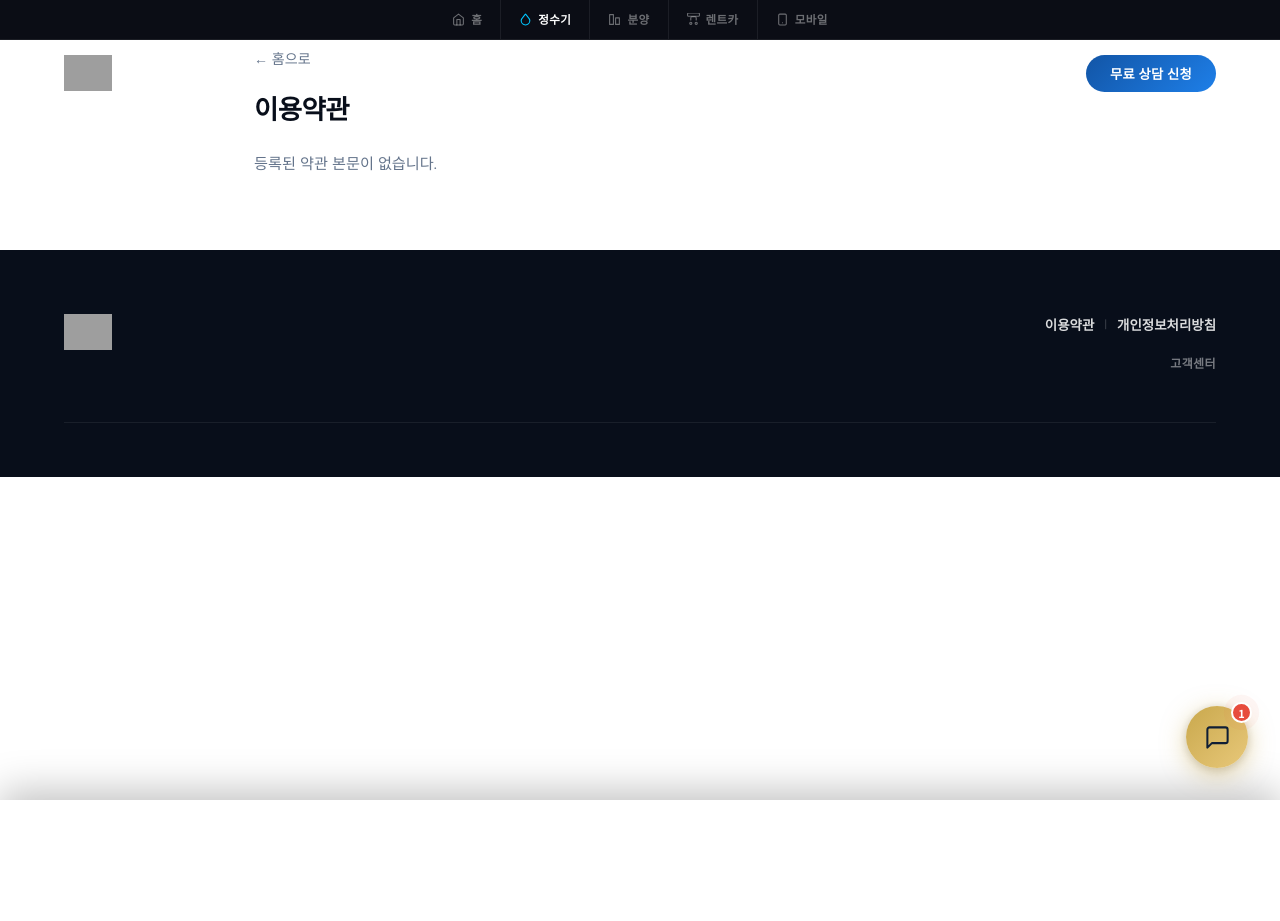
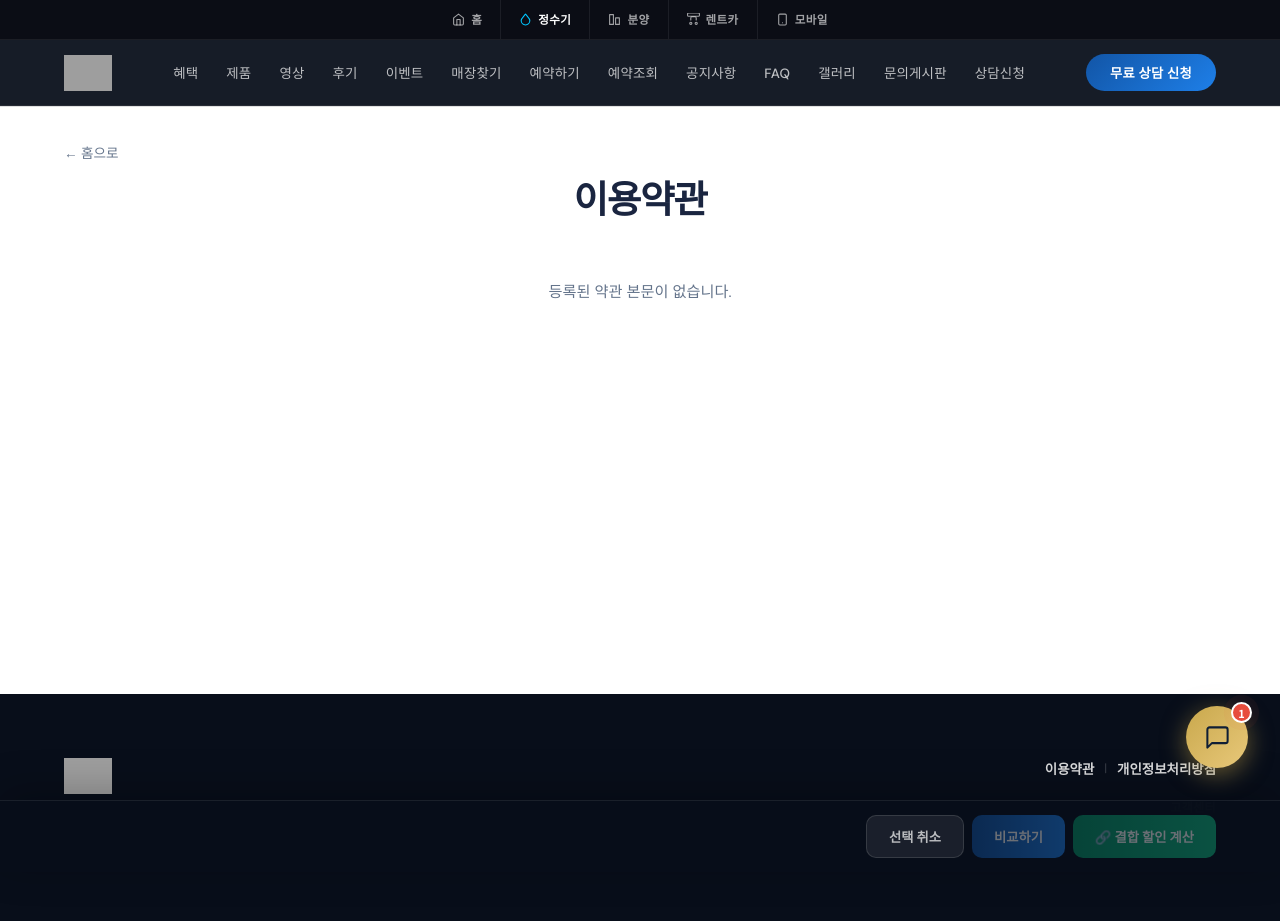
Before and after one commit to bbomm1006/planetest, a PHP site: page /index.php?legal=terms in a window 1280 px wide. Before the commit the page ends 800 px from the top, so only its background shows below. Run offline with PHP 8.4, Linux system fonts and the light colour scheme; data that the repository does not hold is empty; some libraries are stand-ins or nearby versions; grey boxes are pictures that could not be loaded.

Commit message:
프론트 약관관리 UI 수정

```diff
--- a/css/main.css
+++ b/css/main.css
@@ -5,9 +5,13 @@
 ══════════════════════════════════════ */
 nav{position:fixed;top:40px;left:0;right:0;z-index:1000;height:66px;
   display:flex;align-items:center;justify-content:space-between;padding:0 5vw;
-  transition:all .4s var(--ease-out);}
-nav.s{background:rgba(8,14,26,.88);backdrop-filter:blur(24px) saturate(180%);
-      border-bottom:1px solid rgba(255,255,255,.06);}
+  transition:background .35s var(--ease-out),border-color .35s,box-shadow .35s;
+  background:rgba(8,14,26,.94);
+  backdrop-filter:blur(20px) saturate(180%);
+  -webkit-backdrop-filter:blur(20px) saturate(180%);
+  border-bottom:1px solid rgba(255,255,255,.07);
+  box-shadow:0 1px 0 rgba(0,0,0,.12);}
+nav.s{background:rgba(8,14,26,.97);border-bottom-color:rgba(255,255,255,.09);}
 .nav-logo{display:flex;align-items:center;gap:10px;text-decoration:none;}
 .nav-mark{width:36px;height:36px;border-radius:10px;
   background:linear-gradient(135deg,var(--sky),var(--aqua));
@@ -16,7 +20,7 @@
 .nav-name{font-family:'Bebas Neue',sans-serif;font-size:1.55rem;color:var(--white);letter-spacing:1px;line-height:1;}
 .nav-name em{color:var(--aqua);font-style:normal;}
 .nav-links{display:flex;gap:28px;list-style:none;}
-.nav-links a{text-decoration:none;color:rgba(255,255,255,.5);font-size:.84rem;font-weight:500;
+.nav-links a{text-decoration:none;color:rgba(255,255,255,.72);font-size:.84rem;font-weight:500;
   transition:color .2s;letter-spacing:.2px;}
 .nav-links a:hover{color:#fff;}
 .nav-cta{padding:9px 24px;border-radius:100px;
@@ -2559,28 +2563,105 @@
   .ft-bot{flex-direction:column;align-items:flex-start;gap:16px;}
 }
 
-/* 법적 약관 페이지 (index.php?legal=) */
+/* 법적 약관 페이지 (index.php?legal=) — 섹션 .inner 와 동일 너비(1280) */
+/* 고정: site-sw 40px + nav 66px */
 .legal-page{
-  max-width:900px;margin:0 auto;padding:48px 5vw 72px;
+  --legal-nav-offset:calc(40px + 66px);
+  min-height:calc(100vh - var(--legal-nav-offset));
+  max-width:1280px;
+  width:100%;
+  margin:0 auto;
+  padding:calc(var(--legal-nav-offset) + 36px) 5vw 80px;
+  padding-left:max(5vw, env(safe-area-inset-left));
+  padding-right:max(5vw, env(safe-area-inset-right));
+  background:var(--white);
+  box-sizing:border-box;
 }
 .legal-page-inner{width:100%;}
+.legal-page-top{
+  display:flex;justify-content:flex-start;
+  margin-bottom:16px;
+}
 .legal-page-back{
-  display:inline-block;font-size:.88rem;color:var(--muted,#64748b);text-decoration:none;margin-bottom:20px;
-}
-.legal-page-back:hover{color:var(--ink,#0f172a);}
+  display:inline-flex;align-items:center;gap:6px;
+  font-size:.85rem;font-weight:500;color:var(--g5);text-decoration:none;
+  padding:0;
+  transition:color .18s;
+}
+.legal-page-back:hover{color:var(--sky);}
+.legal-page-head{margin:0;padding:0;border:none;text-align:center;}
 .legal-page-title{
-  font-size:1.65rem;font-weight:800;margin:0 0 20px;letter-spacing:-.02em;color:var(--ink,#0f172a);
+  font-size:clamp(1.75rem,4.2vw,2.35rem);
+  font-weight:800;
+  margin:0 0 22px;
+  letter-spacing:-.035em;
+  color:var(--ink2);
+  line-height:1.22;
+  word-break:keep-all;
 }
 .legal-page-version-row{
-  display:flex;align-items:center;gap:12px;flex-wrap:wrap;margin-bottom:12px;
-}
-.legal-page-version-row label{font-size:.85rem;font-weight:600;color:var(--muted,#64748b);}
+  display:flex;align-items:center;justify-content:center;
+  margin:0 0 12px;
+}
 .legal-version-select{
-  min-width:220px;padding:10px 12px;border:1px solid #e2e8f0;border-radius:10px;
-  font-size:.9rem;background:#fff;color:var(--ink,#0f172a);
-}
-.legal-page-meta{font-size:.82rem;color:var(--muted,#64748b);margin:0 0 24px;}
-.legal-page-body{line-height:1.75;}
-.legal-page-prose{font-size:.92rem;color:#334155;}
-.legal-page-empty{font-size:.95rem;color:var(--muted,#64748b);}
+  display:block;
+  width:100%;max-width:min(100%,380px);
+  margin:0 auto;
+  padding:11px 14px;border:1px solid var(--g2);border-radius:10px;
+  font-size:.9rem;font-family:inherit;background:var(--white);color:var(--ink2);
+  text-align:left;
+  cursor:pointer;
+  transition:border-color .2s,box-shadow .2s;
+}
+.legal-version-select:focus{
+  outline:none;border-color:rgba(30,127,232,.5);
+  box-shadow:0 0 0 3px rgba(30,127,232,.1);
+}
+.legal-page-meta{
+  font-size:.82rem;font-weight:400;color:var(--g5);
+  margin:0 auto 32px;
+  padding:0;
+  max-width:560px;
+  line-height:1.65;
+  text-align:center;
+}
+.legal-page-meta:empty{display:none;}
+.legal-page-body{
+  line-height:1.85;
+  padding-top:0;
+  border-top:none;
+  max-width:720px;
+  margin:0 auto;
+  text-align:left;
+}
+.legal-page-prose{
+  font-size:.9375rem;color:var(--g7);
+  overflow-wrap:anywhere;word-break:keep-all;
+}
+.legal-page-prose br + br{margin-top:0.35em;}
+.legal-page-empty{font-size:.95rem;color:var(--g5);padding:32px 0;text-align:center;}
 .ft-legal-sep{color:rgba(255,255,255,.2);font-size:.75rem;}
+
+@media (max-width:960px){
+  .legal-page{padding-bottom:56px;}
+  .legal-page-title{margin-bottom:18px;}
+}
+
+@media (max-width:640px){
+  .legal-page{
+    padding-top:calc(var(--legal-nav-offset) + 20px);
+    padding-left:max(16px, env(safe-area-inset-left));
+    padding-right:max(16px, env(safe-area-inset-right));
+  }
+  .legal-page-top{margin-bottom:14px;}
+  .legal-page-back{font-size:.82rem;}
+  .legal-page-title{margin-bottom:16px;}
+  .legal-page-version-row{margin-bottom:10px;}
+  .legal-version-select{
+    max-width:100%;
+    padding:11px 14px;font-size:.88rem;
+  }
+  .legal-page-meta{font-size:.78rem;margin-bottom:26px;}
+  .legal-page-body{max-width:none;}
+  .legal-page-prose{font-size:.9rem;line-height:1.78;}
+}
--- a/css/reset.css
+++ b/css/reset.css
@@ -27,7 +27,7 @@
   display:flex;align-items:center;gap:6px;
   padding:0 18px;height:100%;
   font-size:.72rem;font-weight:700;letter-spacing:.04em;
-  color:rgba(255,255,255,.4);text-decoration:none;
+  color:rgba(255,255,255,.62);text-decoration:none;
   transition:color .2s,background .2s;
   border-right:1px solid rgba(255,255,255,.07);
   white-space:nowrap;
--- a/lib/legal_terms_view.php
+++ b/lib/legal_terms_view.php
@@ -49,12 +49,13 @@
 }
 ?>
 <div class="legal-page-inner">
-  <div class="legal-page-head">
-    <a class="legal-page-back" href="./index.php">← 홈으로</a>
+  <header class="legal-page-head">
+    <div class="legal-page-top">
+      <a class="legal-page-back" href="./index.php">← 홈으로</a>
+    </div>
     <h1 class="legal-page-title"><?= htmlspecialchars($cat['name']) ?></h1>
     <?php if (count($versionsJs) > 1): ?>
     <div class="legal-page-version-row">
-      <label for="legalVersionSelect">버전</label>
       <select id="legalVersionSelect" class="form-select legal-version-select" aria-label="약관 버전 선택">
         <?php foreach ($versionsJs as $v): ?>
           <option value="<?= (int) $v['id'] ?>" <?= $v['id'] === $defaultId ? 'selected' : '' ?>>
@@ -66,7 +67,7 @@
     </div>
     <?php endif; ?>
     <p class="legal-page-meta" id="legalPageMeta"></p>
-  </div>
+  </header>
   <div class="legal-page-body" id="legalPageBody"></div>
 </div>
 <script>
```
